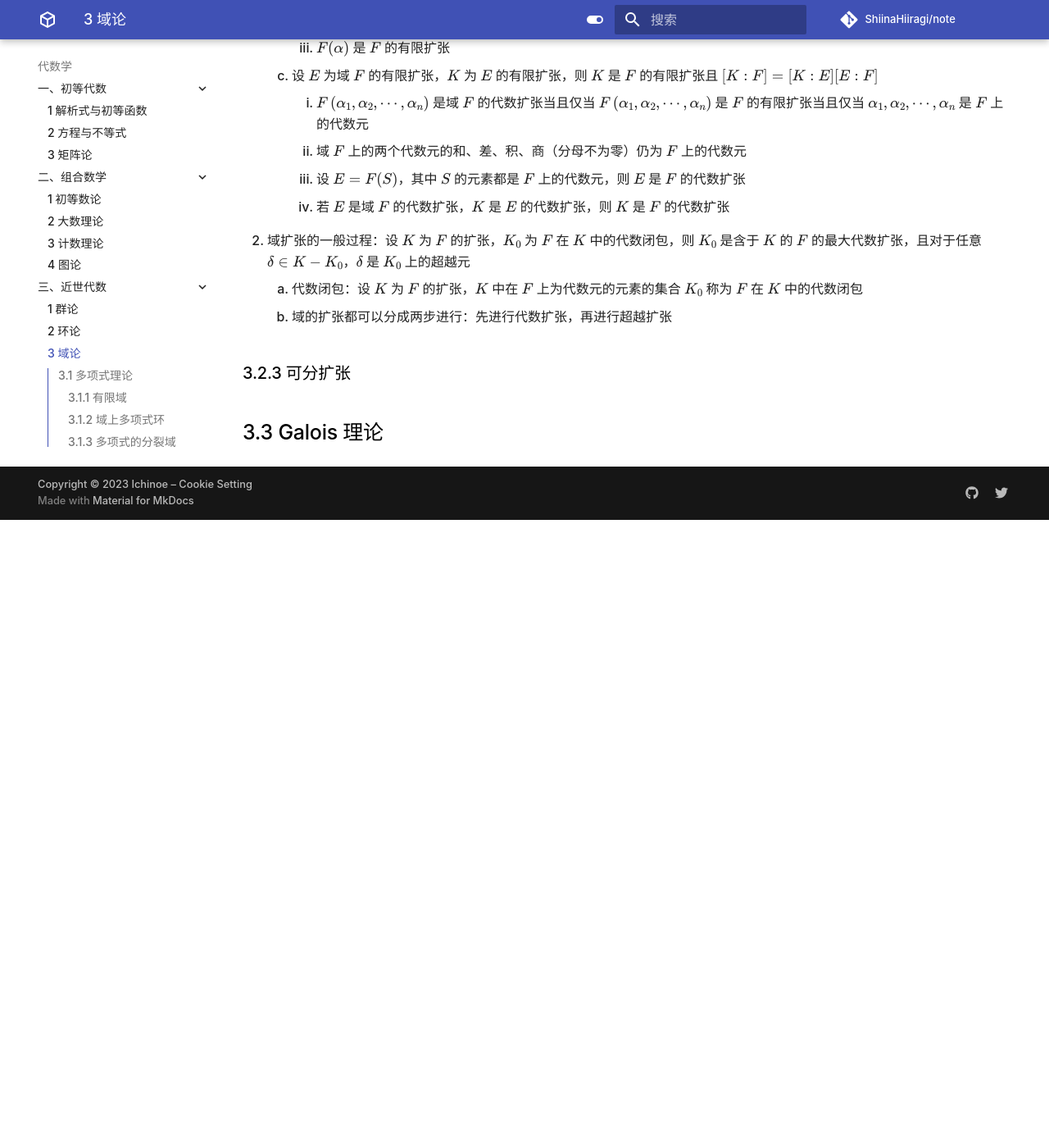
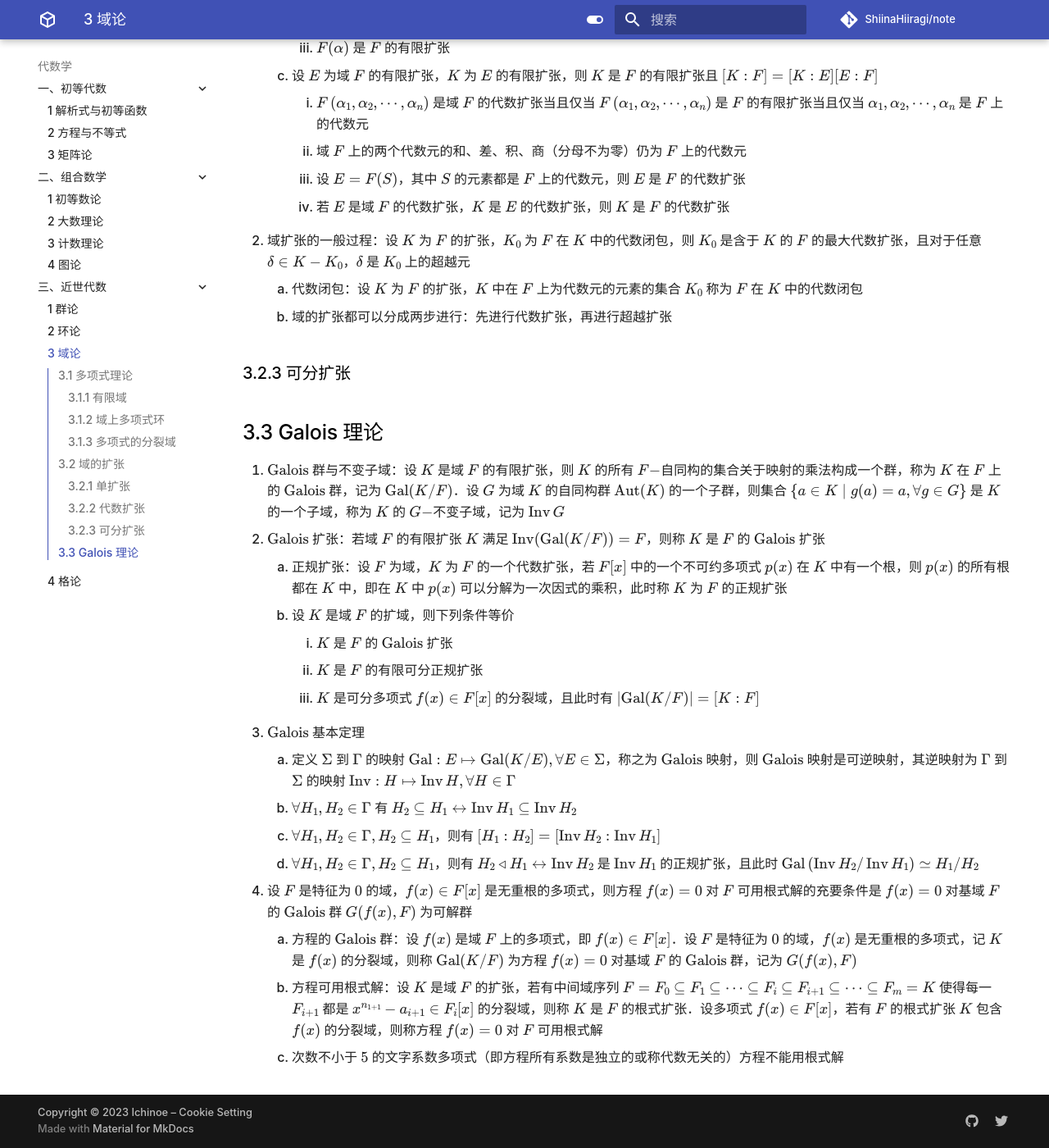
Before and after one commit to ShiinaHiiragi/note, an MkDocs documentation site: the page built from docs/alg/mod/fld.md, in a window 1280 px wide and 1400 px high, scrolled down 2126 px. Shown: the whole window at 82% size. Built offline with MkDocs 1.6.1 and Material for MkDocs 9.7.7, drawn with Linux system fonts in a browser that asks for light colours; comment, search, counter and statistics services are not loaded; before the commit the page ends 2760 px from its top, so only the background shows below that.

Commit message:
add Galois theory

```diff
--- a/docs/alg/mod/fld.md
+++ b/docs/alg/mod/fld.md
@@ -66,3 +66,19 @@
 ### 3.2.3 可分扩张
 
 ## 3.3 Galois 理论
+1. $\text{Galois}$ 群与不变子域：设 $K$ 是域 $F$ 的有限扩张，则 $K$ 的所有 $F-$自同构的集合关于映射的乘法构成一个群，称为 $K$ 在 $F$ 上的 $\text{Galois}$ 群，记为 $\operatorname{Gal}(K / F)$．设 $G$ 为域 $K$ 的自同构群 $\operatorname{Aut}(K)$ 的一个子群，则集合 $\{a \in K \mid g(a)=a, \forall g \in G\}$ 是 $K$ 的一个子域，称为 $K$ 的 $G-$不变子域，记为 $\operatorname{Inv} G$
+2. $\text{Galois}$ 扩张：若域 $F$ 的有限扩张 $K$ 满足 $\operatorname{Inv}(\operatorname{Gal}(K / F))=F$，则称 $K$ 是 $F$ 的 $\text{Galois}$ 扩张
+    1. 正规扩张：设 $F$ 为域，$K$ 为 $F$ 的一个代数扩张，若 $F[x]$ 中的一个不可约多项式 $p(x)$ 在 $K$ 中有一个根，则 $p(x)$ 的所有根都在 $K$ 中，即在 $K$ 中 $p(x)$ 可以分解为一次因式的乘积，此时称 $K$ 为 $F$ 的正规扩张
+    2. 设 $K$ 是域 $F$ 的扩域，则下列条件等价
+        1. $K$ 是 $F$ 的 $\text{Galois}$ 扩张
+        2. $K$ 是 $F$ 的有限可分正规扩张
+        3. $K$ 是可分多项式 $f(x) \in F[x]$ 的分裂域，且此时有 $|\mathrm{Gal}(K / F)|=[K: F]$
+3. $\text{Galois}$ 基本定理
+    1. 定义 $\Sigma$ 到 $\Gamma$ 的映射 $\textrm{Gal}: E \mapsto \textrm{Gal}(K / E), \forall E \in \Sigma$，称之为 $\text{Galois}$ 映射，则 $\text{Galois}$ 映射是可逆映射，其逆映射为 $\Gamma$ 到 $\Sigma$ 的映射 $\textrm{Inv}: H \mapsto \operatorname{Inv} H, \forall H \in \Gamma$
+    2. $\forall H_{1}, H_{2} \in \Gamma$ 有 $H_{2} \subseteq H_{1} \leftrightarrow \operatorname{Inv} H_{1} \subseteq \operatorname{Inv} H_{2}$
+    3. $\forall H_{1}, H_{2} \in \Gamma, H_{2} \subseteq H_{1}$，则有 $\left[H_{1}: H_{2}\right]=\left[\operatorname{Inv} H_{2}: \operatorname{Inv} H_{1}\right]$
+    4. $\forall H_{1}, H_{2} \in \Gamma, H_{2} \subseteq H_{1}$，则有 $H_{2} \triangleleft H_{1} \leftrightarrow \operatorname{Inv} H_{2}$ 是 $\operatorname{Inv} H_{1}$ 的正规扩张，且此时 $\mathrm{Gal}\left(\operatorname{Inv} H_{2} / \operatorname{Inv} H_{1}\right) \simeq H_{1} / H_{2}$
+4. 设 $F$ 是特征为 $0$ 的域，$f(x) \in F[x]$ 是无重根的多项式，则方程 $f(x)=0$ 对 $F$ 可用根式解的充要条件是 $f(x)=0$ 对基域 $F$ 的 $\text{Galois}$ 群 $G(f(x), F)$ 为可解群
+    1. 方程的 $\text{Galois}$ 群：设 $f(x)$ 是域 $F$ 上的多项式，即 $f(x) \in F[x]$．设 $F$ 是特征为 $0$ 的域，$f(x)$ 是无重根的多项式，记 $K$ 是 $f(x)$ 的分裂域，则称 $\mathrm{Gal}(K / F)$ 为方程 $f(x)=0$ 对基域 $F$ 的 $\text{Galois}$ 群，记为 $G(f(x), F)$
+    2. 方程可用根式解：设 $K$ 是域 $F$ 的扩张，若有中间域序列 $F=F_{0} \subseteq F_{1} \subseteq \cdots \subseteq F_{i} \subseteq F_{i+1} \subseteq \cdots \subseteq F_{m}=K$ 使得每一 $F_{i+1}$ 都是 $x^{n_{1+1}}-a_{i+1} \in F_{i}[x]$ 的分裂域，则称 $K$ 是 $F$ 的根式扩张．设多项式 $f(x) \in F[x]$，若有 $F$ 的根式扩张 $K$ 包含 $f(x)$ 的分裂域，则称方程 $f(x)=0$ 对 $F$ 可用根式解
+    3. 次数不小于 $5$ 的文字系数多项式（即方程所有系数是独立的或称代数无关的）方程不能用根式解
```
Also changed, not shown: docs/intro/toc.md (+1 -1 lines).
